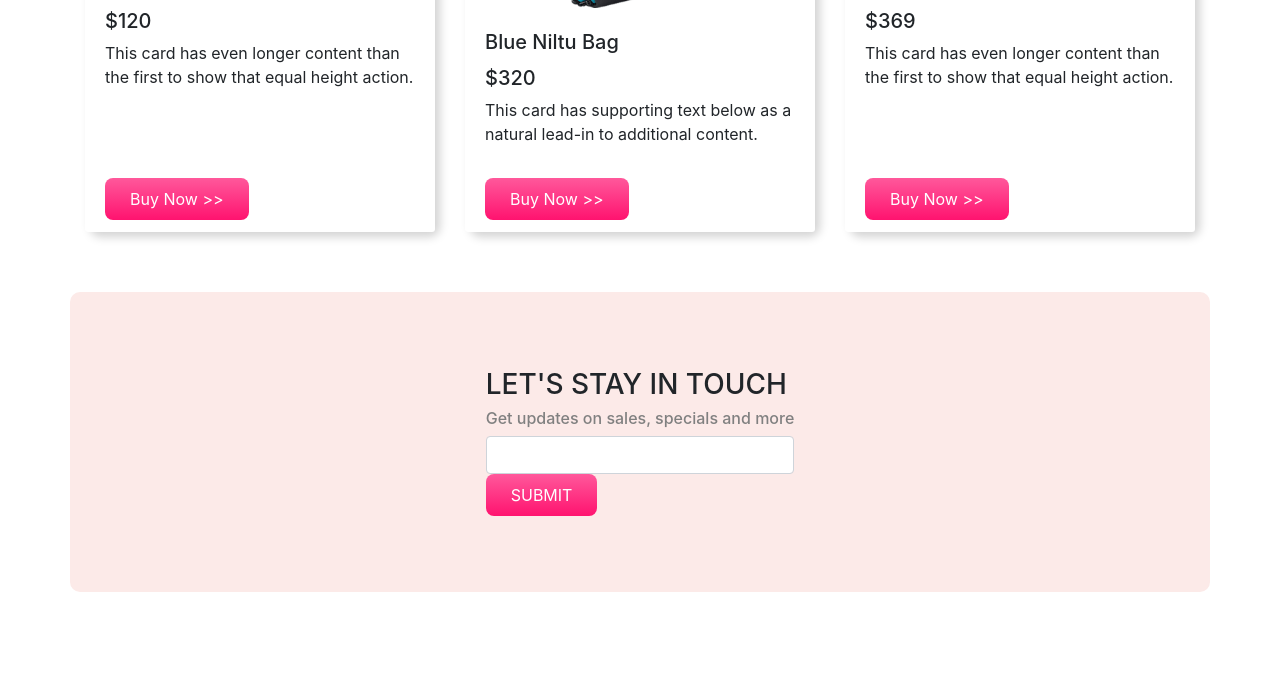
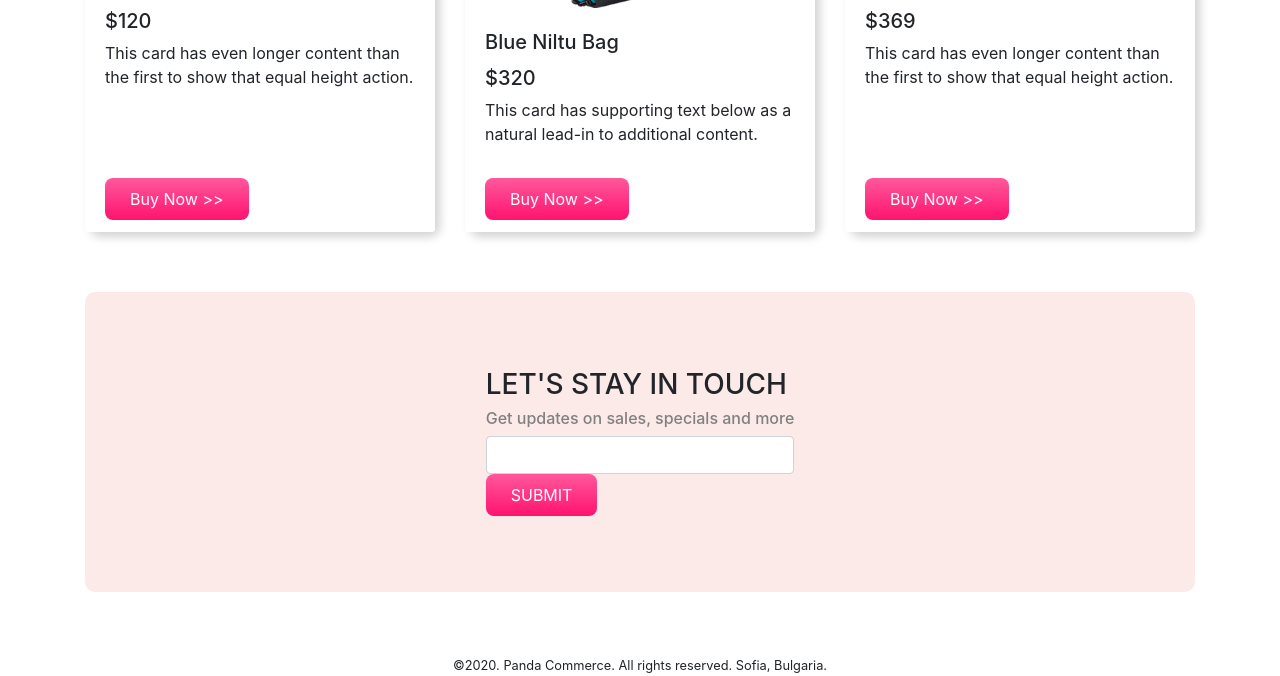
Before and after one commit to SalehChowdhury/panda-commerce, a plain HTML site: page index.html in a window 1280 px wide. Shown: the part 1753-2429 px from the top of the page. Before the commit the page ends 2405 px from the top, so only its background shows below. Drawn offline with nearby package versions, Linux system fonts and the light colour scheme.

Commit message:
using flex, justify, align

```diff
--- a/index.html
+++ b/index.html
@@ -180,6 +180,9 @@
       </div>
     </div>        <!--using flex, justify, align-finish-->
 
+    <footer>
+      <small>©2020. Panda Commerce. All rights reserved. Sofia, Bulgaria.</small>
+    </footer>
     <script src="https://code.jquery.com/jquery-3.4.1.slim.min.js" integrity="sha384-J6qa4849blE2+poT4WnyKhv5vZF5SrPo0iEjwBvKU7imGFAV0wwj1yYfoRSJoZ+n" crossorigin="anonymous"></script>
     <script src="https://cdn.jsdelivr.net/npm/popper.js@1.16.0/dist/umd/popper.min.js" integrity="sha384-Q6E9RHvbIyZFJoft+2mJbHaEWldlvI9IOYy5n3zV9zzTtmI3UksdQRVvoxMfooAo" crossorigin="anonymous"></script>
     <script src="https://cdn.jsdelivr.net/npm/bootstrap@4.4.1/dist/js/bootstrap.min.js" integrity="sha384-wfSDF2E50Y2D1uUdj0O3uMBJnjuUD4Ih7YwaYd1iqfktj0Uod8GCExl3Og8ifwB6" crossorigin="anonymous"></script>
--- a/style.css
+++ b/style.css
@@ -48,7 +48,11 @@
 }
 #subscribe{
     height: 300px;
+    width: 1110px;
 }
 #subscribe h6{
     color: grey;
 }
+footer{
+    text-align: center;   /*or <footer class="d-flex justify-content-center">*/
+}
```
